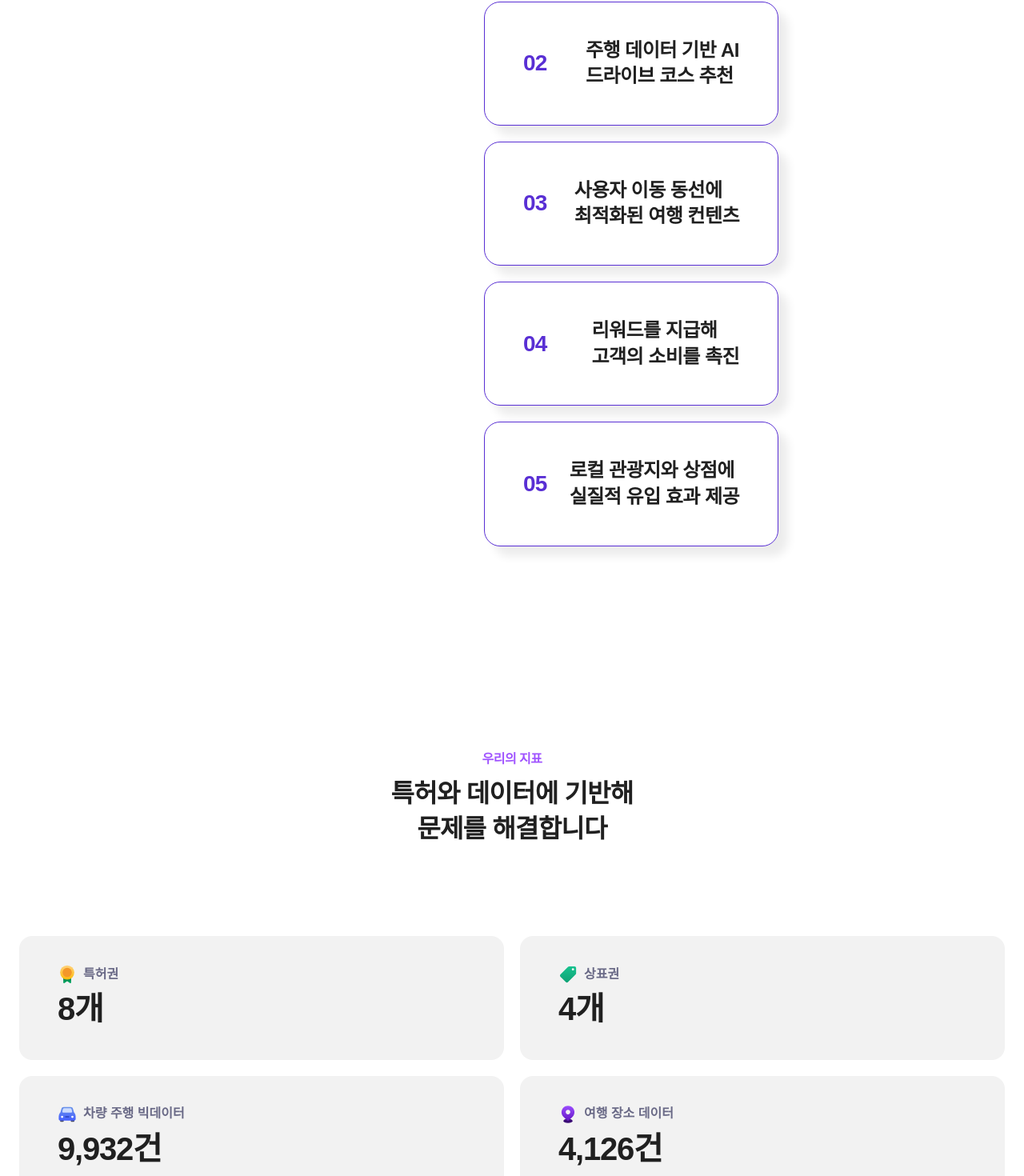
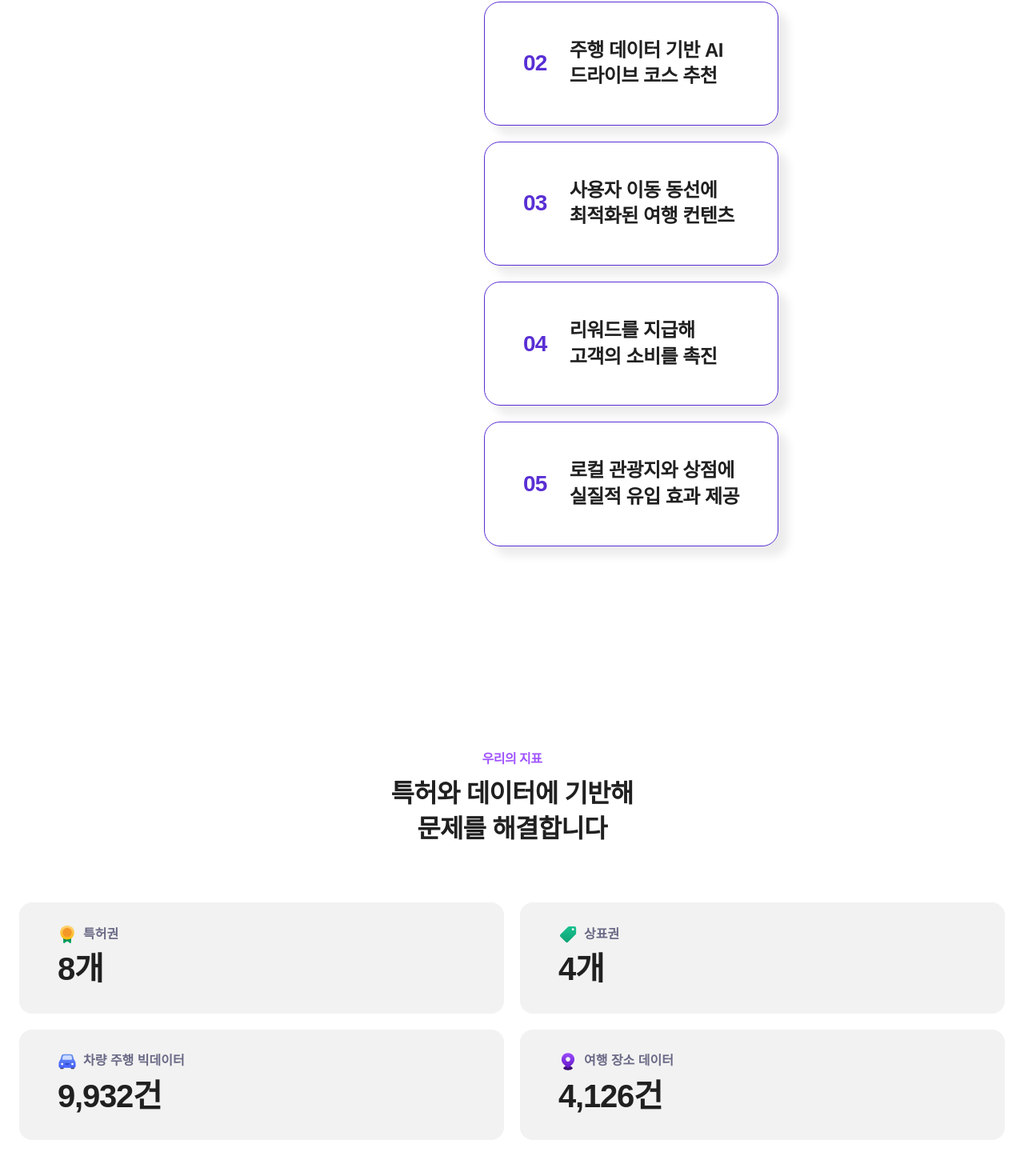
Before and after one commit to striker1826/landing, a Next.js app: page /company in a window 1280 px wide. Shown: the part 1065-2535 px from the top of the page at 80% size. Built offline with nearby package versions, Linux system fonts and the light colour scheme.

Commit message:
fix: QA - UI 수정
- CompanyIntroBox 내부 text 우측으로 쏠리는 현상 수정
- 우리의 지표 --> 타이틀과 박스간의 간격 좁히기, 박스 내부의 여백 줄이고 박스 내부 text 크기 키우기

```diff
--- a/components/molecules/CompanyIndicatorBox/index.tsx
+++ b/components/molecules/CompanyIndicatorBox/index.tsx
@@ -13,15 +13,17 @@ const CompanyIndicatorBox = ({
   count,
 }: CompanyIndicatorBoxProps) => {
   return (
-    <div className="w-full py-[24px] pl-[28px] sm:py-[36px] sm:pl-[48px] md:py-[56px] md:pl-[56px] lg:py-[64px] lg:pl-[64px] bg-[#F2F2F2] rounded-[16px] flex flex-col gap-[4px]">
+    <div className="w-full py-[24px] pl-[28px] sm:py-[28px] sm:pl-[48px] md:py-[48px] md:pl-[56px] lg:py-[56px] lg:pl-[56px] bg-[#F2F2F2] rounded-[16px] flex flex-col gap-[4px]">
       <div className="flex items-center gap-[8px]">
-        <Image src={titleIconPath} width={24} height={24} alt="title icon" />
-        <p className="text-[#696986] text-[16px] font-[700] leading-[128%] tracking-[-0.48p]">
+        <div className="relative w-[24px] h-[24px] md:w-[32px] md:h-[32px] lg:w-[40px] lg:h-[40px]">
+          <Image src={titleIconPath} fill alt="title icon" />
+        </div>
+        <p className="text-[#696986] text-[16px] md:text-[24px] lg:text-[32px] font-[700] leading-[128%] tracking-[-0.48p]">
           {title}
         </p>
       </div>
 
-      <p className="text-black text-[40px] font-[700] leading-[136%] tracking-[-1.2px]">
+      <p className="text-black text-[40px] md:text-[56px] lg:text-[64px] font-[700] leading-[136%] tracking-[-1.2px]">
         {count}
       </p>
     </div>
--- a/components/molecules/CompanyIntroBox/index.tsx
+++ b/components/molecules/CompanyIntroBox/index.tsx
@@ -8,7 +8,7 @@ interface CompanyIntroBoxProps {
 const CompanyIntroBox = ({ number, text }: CompanyIntroBoxProps) => {
   return (
     <div
-      className="w-full py-[28px] px-[32px] sm:py-[44px] sm:px-[48px] flex justify-between items-center gap-[28px] md:gap-[40px] lg:gap-[68px] rounded-[20px] border border-[1px] border-[#592FD4] bg-[#fff]"
+      className="w-full py-[28px] px-[32px] sm:py-[44px] sm:px-[48px] flex items-center gap-[28px] md:gap-[40px] lg:gap-[68px] rounded-[20px] border border-[1px] border-[#592FD4] bg-[#fff]"
       style={{ boxShadow: "12px 12px 12px 0px rgba(0, 0, 0, 0.08)" }}
     >
       <p className="text-[#592FD4] text-[24px] sm:text-[28px] md:text-[32px] lg:text-[44px] font-[700] leading-[136%] tracking-[-0.72px]">
--- a/components/organisms/CompanyIndicators/index.tsx
+++ b/components/organisms/CompanyIndicators/index.tsx
@@ -16,7 +16,7 @@ const CompanyIndicators = () => {
           </>
         }
       >
-        <div className="w-full flex flex-col max-w-[1232px] gap-[16px] sm:grid sm:grid-cols-2 sm:gap-[20px]">
+        <div className="w-full sm:mt-[-42px] flex flex-col max-w-[1232px] gap-[16px] sm:grid sm:grid-cols-2 sm:gap-[20px]">
           <CompanyIndicatorBox
             titleIconPath="/images/company/indicator/medal.svg"
             title="특허권"
```
